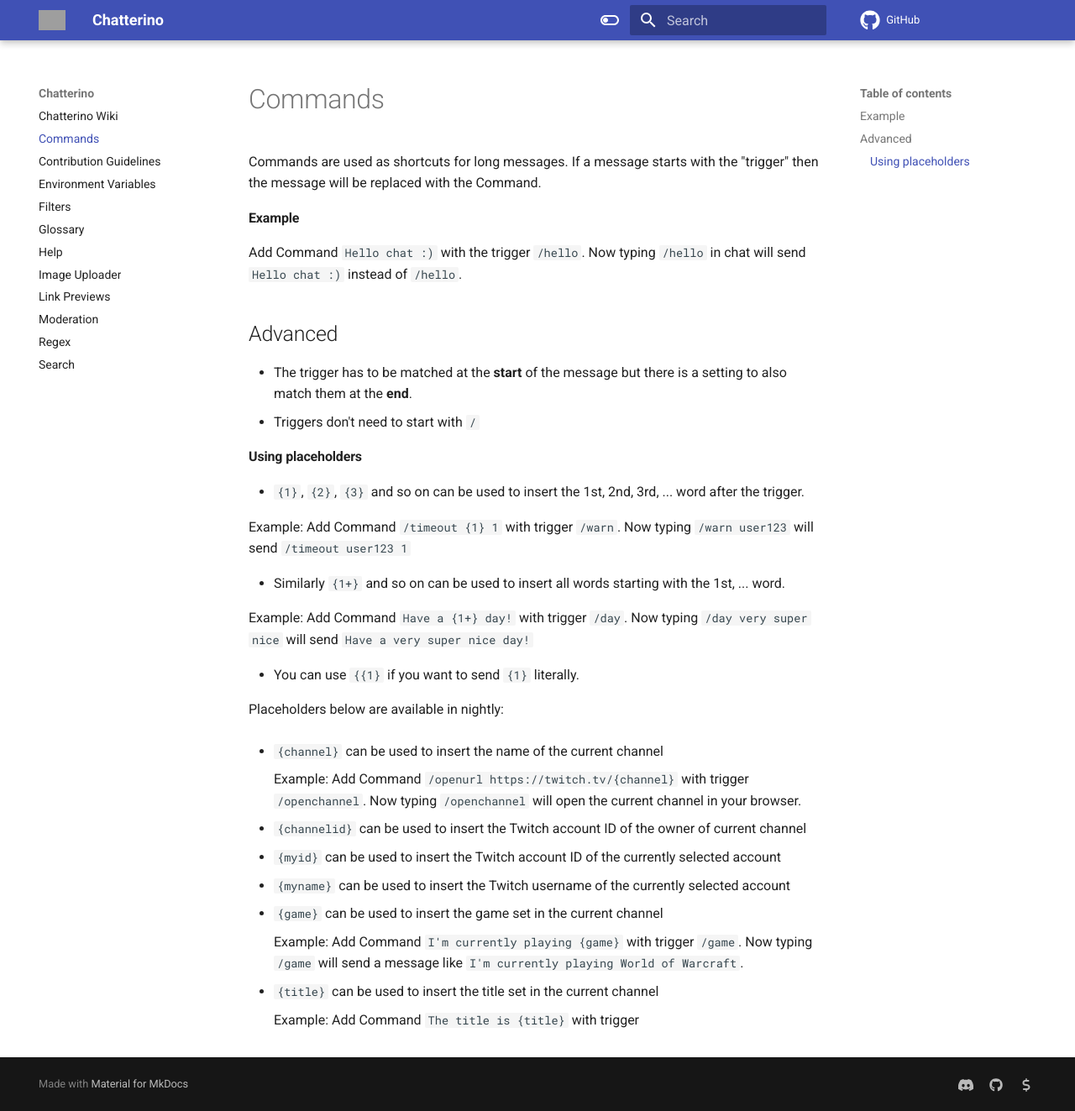
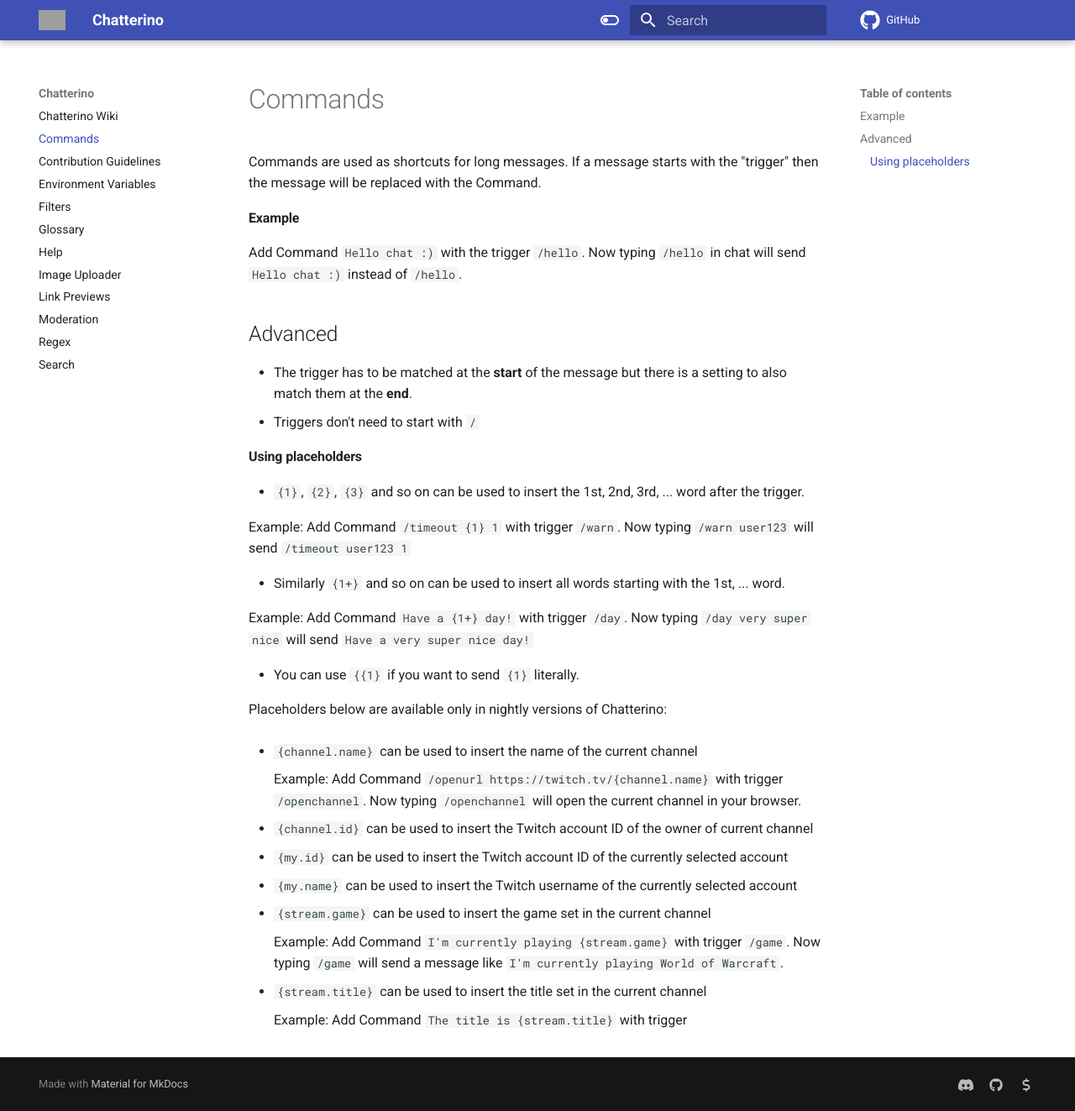
Before and after one commit to Chatterino/wiki, an MkDocs documentation site: the page built from docs/Commands.md, in a window 1280 px wide and 1323 px high. Shown: the whole window at 84% size. Built offline with MkDocs 1.6.1 and Material for MkDocs 9.7.7, drawn with Linux system fonts in a browser that asks for light colours; comment, search, counter and statistics services are not loaded; grey boxes are pictures that could not be loaded.

Commit message:
Use dotted names

```diff
--- a/docs/Commands.md
+++ b/docs/Commands.md
@@ -20,19 +20,19 @@
 
 - You can use `{{1}` if you want to send `{1}` literally.
 
-Placeholders below are available in nightly:
+Placeholders below are available only in nightly versions of Chatterino:
 
-- `{channel}` can be used to insert the name of the current channel
+- `{channel.name}` can be used to insert the name of the current channel
 
-    Example: Add Command `/openurl https://twitch.tv/{channel}` with trigger `/openchannel`. Now typing `/openchannel` will open the current channel in your browser.
+    Example: Add Command `/openurl https://twitch.tv/{channel.name}` with trigger `/openchannel`. Now typing `/openchannel` will open the current channel in your browser.
 
-- `{channelid}` can be used to insert the Twitch account ID of the owner of current channel
-- `{myid}` can be used to insert the Twitch account ID of the currently selected account
-- `{myname}` can be used to insert the Twitch username of the currently selected account
-- `{game}` can be used to insert the game set in the current channel
+- `{channel.id}` can be used to insert the Twitch account ID of the owner of current channel
+- `{my.id}` can be used to insert the Twitch account ID of the currently selected account
+- `{my.name}` can be used to insert the Twitch username of the currently selected account
+- `{stream.game}` can be used to insert the game set in the current channel
 
-    Example: Add Command `I'm currently playing {game}` with trigger `/game`. Now typing `/game` will send a message like `I'm currently playing World of Warcraft`.
+    Example: Add Command `I'm currently playing {stream.game}` with trigger `/game`. Now typing `/game` will send a message like `I'm currently playing World of Warcraft`.
 
-- `{title}` can be used to insert the title set in the current channel
+- `{stream.title}` can be used to insert the title set in the current channel
 
-    Example: Add Command `The title is {title}` with trigger
+    Example: Add Command `The title is {stream.title}` with trigger
```
